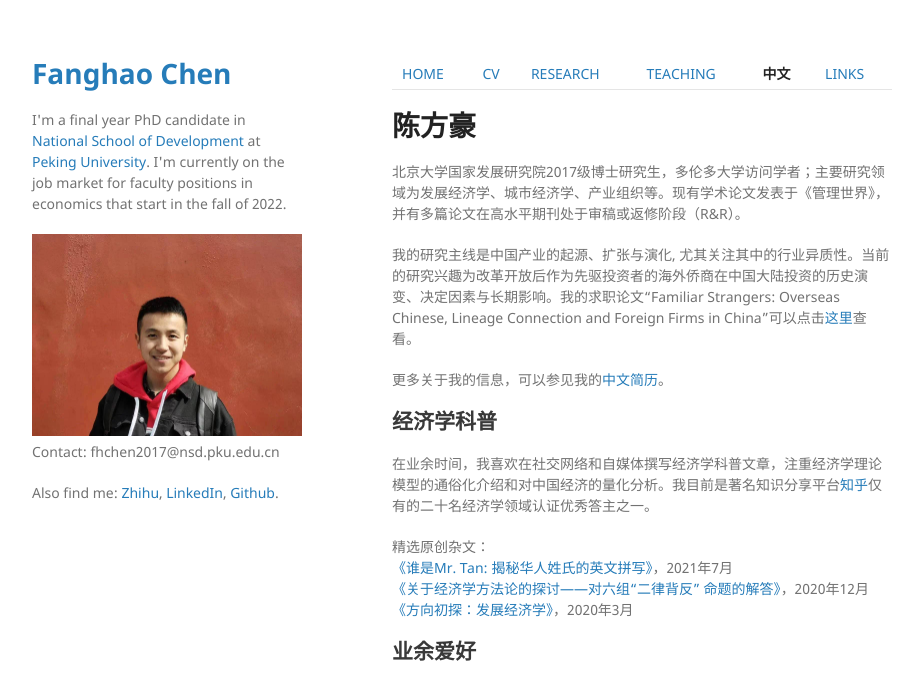
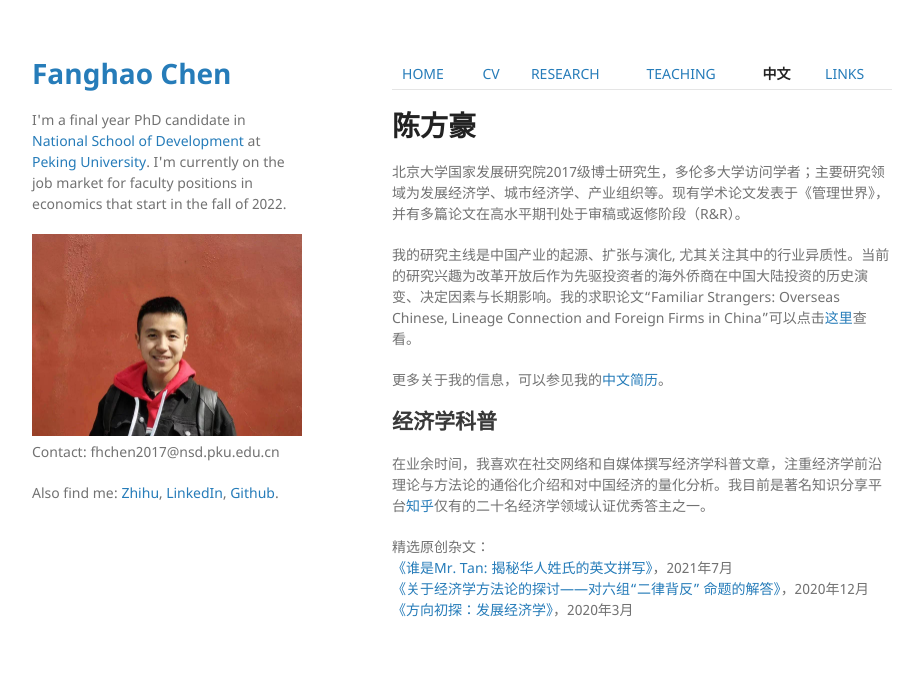
Before and after one commit to FanghaoChen/homepage, a Jekyll site: the page built from chinesepage.md, in a window 1280 px wide. Shown: the top 700 px of the page, without its empty margins (178-1097 px from the left). Built offline with Jekyll 4.4.1, drawn with Linux system fonts in a browser that asks for light colours; our own code applies the rules of GitHub Pages for plain Markdown files.

Commit message:
Update chinesepage.md

```diff
--- a/chinesepage.md
+++ b/chinesepage.md
@@ -10,11 +10,9 @@
 
 ## 经济学科普
 
-在业余时间，我喜欢在社交网络和自媒体撰写经济学科普文章，注重经济学理论模型的通俗化介绍和对中国经济的量化分析。我目前是著名知识分享平台[知乎](https://www.zhihu.com/people/hongo-chin)仅有的二十名经济学领域认证优秀答主之一。
+在业余时间，我喜欢在社交网络和自媒体撰写经济学科普文章，注重经济学前沿理论与方法论的通俗化介绍和对中国经济的量化分析。我目前是著名知识分享平台[知乎](https://www.zhihu.com/people/hongo-chin)仅有的二十名经济学领域认证优秀答主之一。
 
 精选原创杂文：<br/>
 [《谁是Mr. Tan: 揭秘华人姓氏的英文拼写》](./assets/MrTan.pdf)，2021年7月 <br/>
 [《关于经济学方法论的探讨——对六组“二律背反” 命题的解答》](./assets/EconMethodology.pdf)，2020年12月 <br/>
 [《方向初探：发展经济学》](./assets/GuideToDevEcon.pdf)，2020年3月 <br/>
-
-## 业余爱好
```
